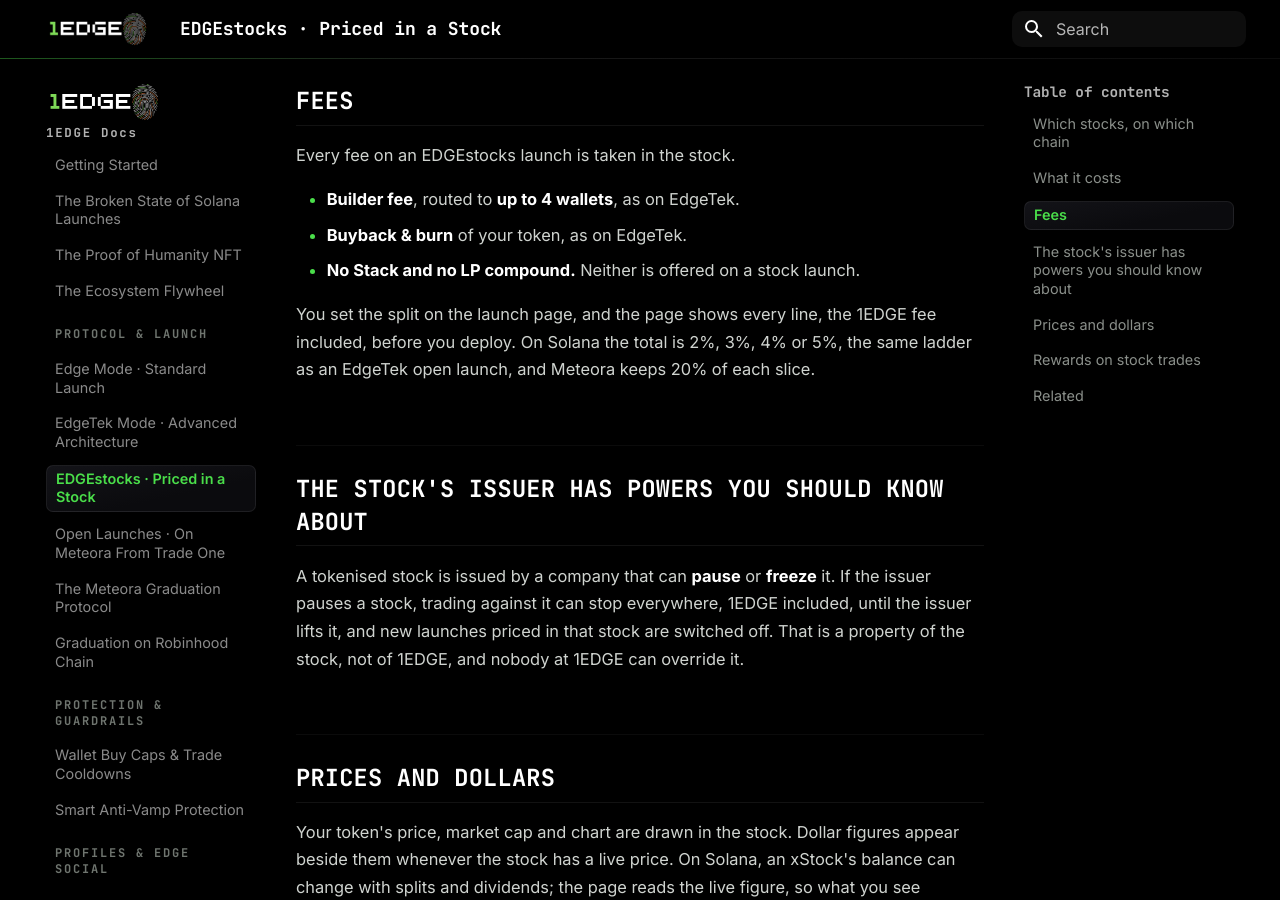
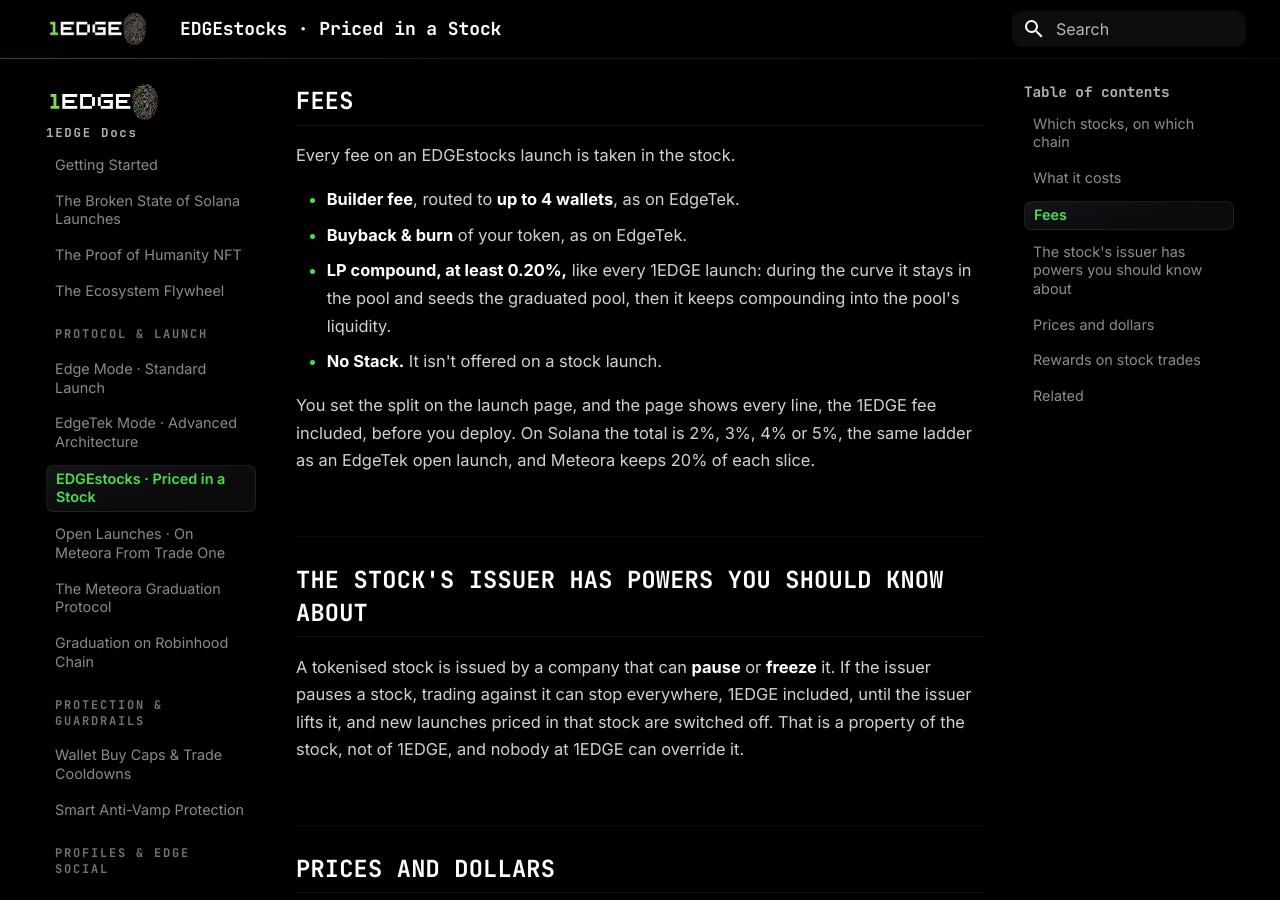
Before and after one commit to Tedz-1edge/1edge-docs, an MkDocs documentation site: the page built from docs/protocol/edgestocks.md, in a window 1280 px wide and 900 px high, scrolled down 1328 px. Built offline with MkDocs 1.6.1 and Material for MkDocs 9.7.7, drawn with Linux system fonts in a browser that asks for light colours.

Commit message:
EDGEstocks: stock launches carry the standard LP compound (min 0.20%), like Robinhood's and every Edge launch (founder 01 Oct)
Co-Authored-By: Claude Opus 5.5 <noreply@anthropic.com>
Claude-Session: https://claude.ai/code/session_01KT2NKJF1dF2pBevtpirnra

```diff
--- a/docs/protocol/edgestocks.md
+++ b/docs/protocol/edgestocks.md
@@ -30,7 +30,8 @@ Every fee on an EDGEstocks launch is taken in the stock.
 
 * **Builder fee**, routed to **up to 4 wallets**, as on EdgeTek.
 * **Buyback & burn** of your token, as on EdgeTek.
-* **No Stack and no LP compound.** Neither is offered on a stock launch.
+* **LP compound, at least 0.20%,** like every 1EDGE launch: during the curve it stays in the pool and seeds the graduated pool, then it keeps compounding into the pool's liquidity.
+* **No Stack.** It isn't offered on a stock launch.
 
 You set the split on the launch page, and the page shows every line, the 1EDGE fee included, before you deploy. On Solana the total is 2%, 3%, 4% or 5%, the same ladder as an EdgeTek open launch, and Meteora keeps 20% of each slice.
 
```
